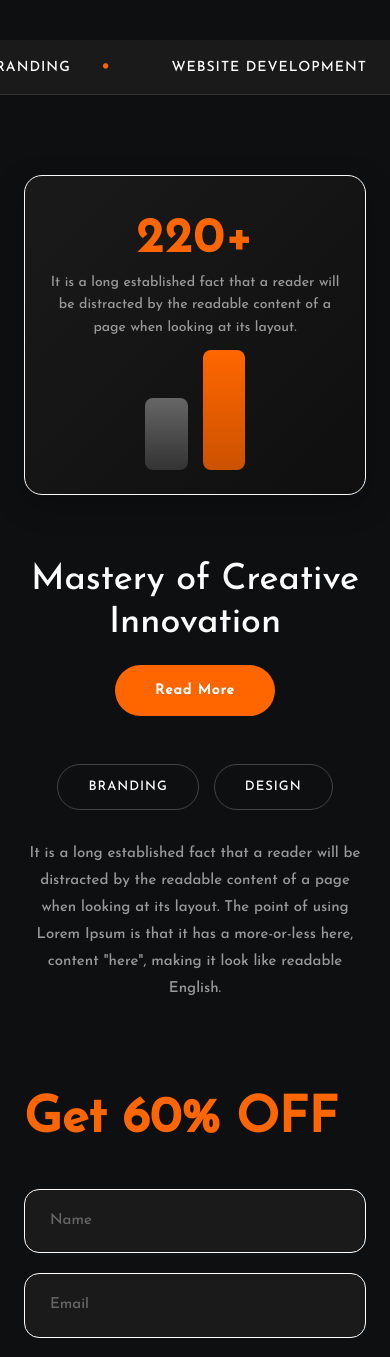
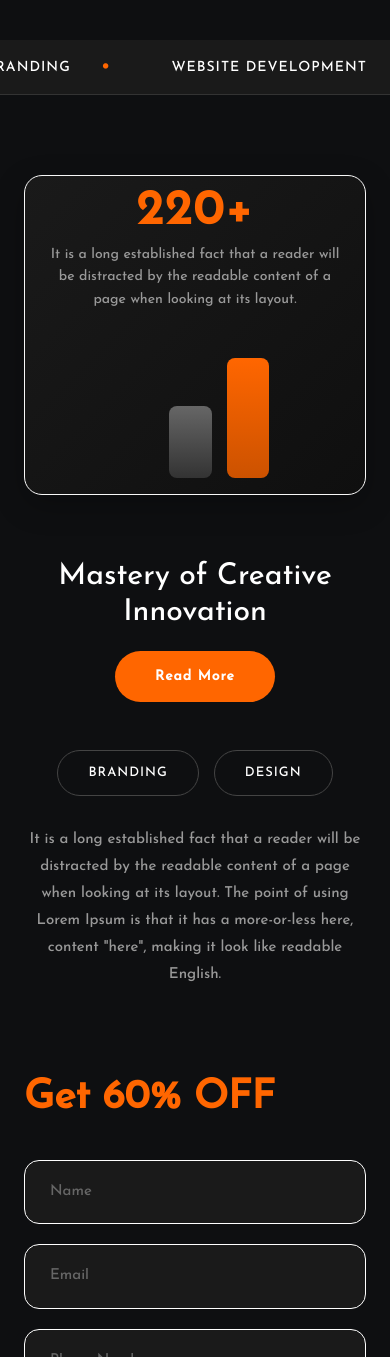
Before and after one commit to Syed-rayyan12/xpertwebstudio, a Next.js app: page / in a window 390 px wide. Shown: the part 996-2353 px from the top of the page. Built offline with nearby package versions, Linux system fonts and the light colour scheme.

Commit message:
code updated

```diff
--- a/app/components/homeComponents/Mastery.jsx
+++ b/app/components/homeComponents/Mastery.jsx
@@ -83,8 +83,8 @@ function Mastery() {
             <div className="xl:px-16  lg:px-12  max-sm:px-6 md:px-10 sm:px-6  mx-auto mt-20">
                 <div className="flex max-sm:flex-col max-sm:justify-center gap-12">
                     {/* Left Side - Stats Card */}
-                    <div ref={statsRef} className="relative w-[90%] max-sm:w-full max-sm:h-[320px] pt-10  rounded-2xl sm:rounded-3xl border border-[#f8f8f8] bg-[linear-gradient(135deg,#1a1a1a_0%,#0f0f0f_100%)] px-6 text-white shadow-[0_10px_30px_rgba(0,0,0,0.25)] transition-all duration-300 hover:shadow-[0_0px_60px_rgba(255,102,0,0.26)]">
-                        <div className='w-full'>
+                    <div ref={statsRef} className="relative w-[90%] flex justify-between items-center max-sm:flex-col max-sm:py-3  max-sm:w-full max-sm:h-[320px]   rounded-2xl sm:rounded-3xl border border-[#f8f8f8] bg-[linear-gradient(135deg,#1a1a1a_0%,#0f0f0f_100%)] px-6 text-white shadow-[0_10px_30px_rgba(0,0,0,0.25)] transition-all duration-300 hover:shadow-[0_0px_60px_rgba(255,102,0,0.26)]">
+                        <div className='w-full '>
                             <div className="text-5xl sm:text-6xl max-sm:text-center md:text-[80px] font-bold tracking-[2px] text-[#ff6600]">
                                 {Math.floor(count)}+
                             </div>
@@ -98,7 +98,7 @@ function Mastery() {
 
 
 
-                            <div className="absolute bottom-[50px] max-sm:right-30 max-sm:bottom-6 right-[40px] flex h-[120px] w-[100px] items-end gap-[15px]">
+                            <div className="absolute bottom-[50px] max-sm:right-24 max-sm:bottom-4 right-[40px] flex h-[120px] w-[100px] items-end gap-[15px]">
                                 <div
                                     className="flex-1 rounded-[8px] bg-[linear-gradient(180deg,#666_0%,#333_100%)] transition-all duration-1000 ease-out"
                                     style={{ height: `${barHeight1}%` }}
@@ -115,7 +115,7 @@ function Mastery() {
                     <div className='w-full'>
                         <div className="flex flex-col gap-12 max-sm:justify-center lg:flex-row max-lg:flex-col">
                             <div>
-                                <h1 className="text-4xl max-sm:pt-4 font-normal max-sm:text-center leading-[1.2] ">
+                                <h1 className="text-4xl max-sm:text-[30px] max-sm:pt-4 font-normal max-sm:text-center leading-[1.2] ">
                                     Mastery of Creative Innovation
                                 </h1>
                                 <div className='max-sm:text-center'>
@@ -150,7 +150,7 @@ function Mastery() {
 
             {/* Discount Form Section */}
             <div className="w-full xl:px-16  lg:px-12  max-sm:px-6 mt-20 mb-20 md:px-10 sm:px-6  mx-auto ">
-                <h2 className="text-[50px] font-bold text-[#ff6600]">Get 60% OFF</h2>
+                <h2 className="text-[50px] font-bold text-[#ff6600] max-sm:text-[40px]">Get 60% OFF</h2>
                 <div className="mt-8 grid gap-5 md:[grid-template-columns:repeat(3,_minmax(0,_1fr))_0.8fr]">
                     <input
                         type="text"
```
